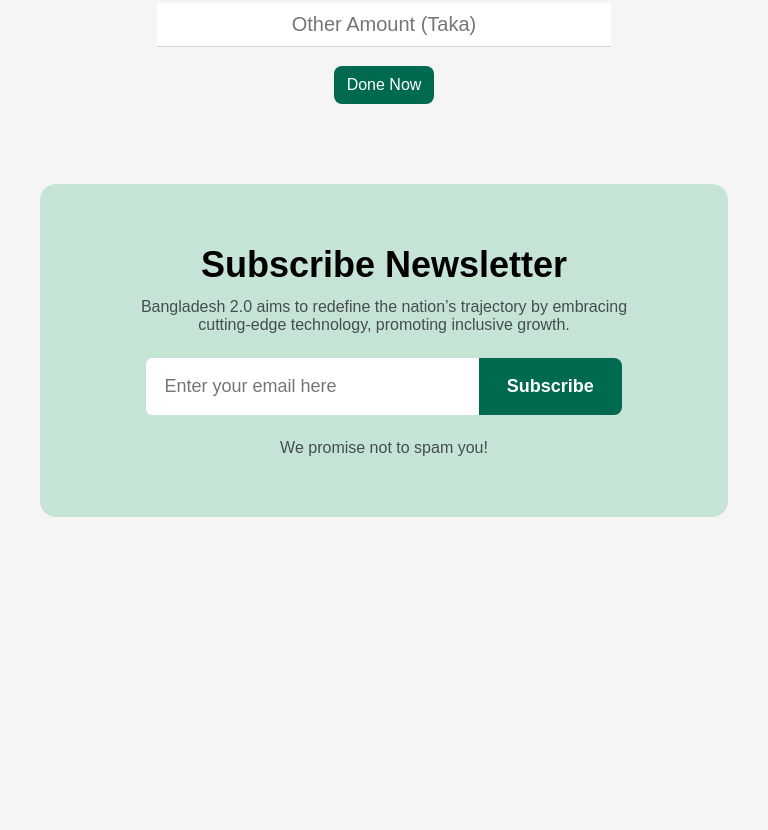
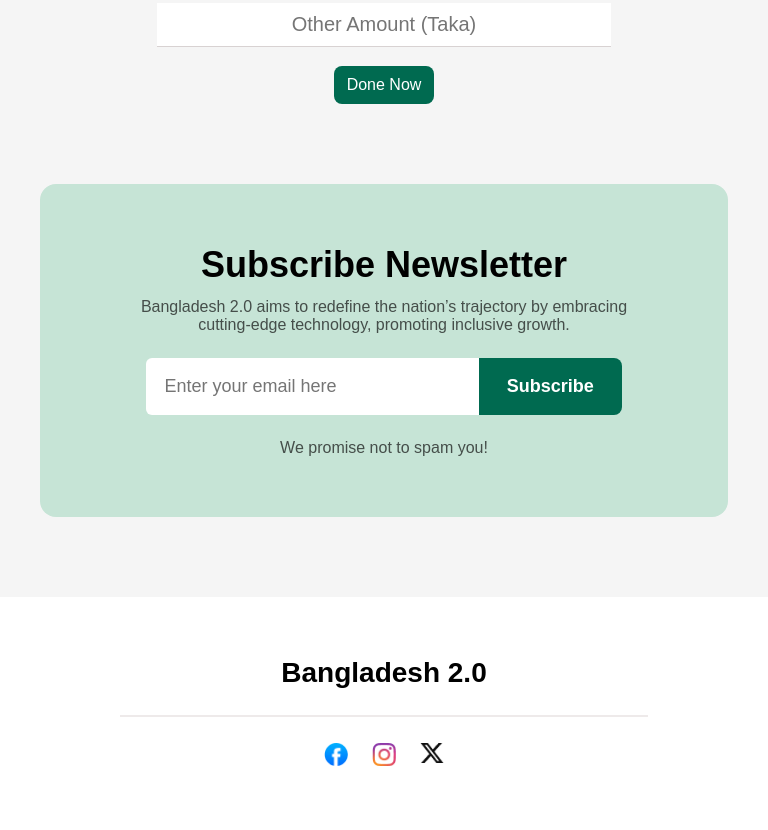
Before and after one commit to Ishtiak-Ahmad/Bangladesh-2.0, a plain HTML site: page index.html in a window 768 px wide. Shown: the part 5815-6645 px from the top of the page. Before the commit the page ends 6412 px from the top, so only its background shows below. Drawn offline with Linux system fonts and the light colour scheme.

Commit message:
Add footer section

```diff
--- a/index.html
+++ b/index.html
@@ -25,14 +25,13 @@
         <div class="banner-content">
           <h5>Bangladesh 2.0</h5>
           <p>Idea, innovation, vision and challenges in New Bangladesh.</p>
-          <button class="btn-primary">Explore New Bangladesh </button>
+          <button class="btn-primary">Explore New Bangladesh</button>
         </div>
         <div class="banner-image">
           <img src="assets/hero.png" alt="" />
         </div>
       </section>
     </header>
-
     <!-- main -->
     <main>
       <!-- pillars-section -->
@@ -277,12 +276,21 @@
           cutting-edge technology, promoting inclusive growth.
         </p>
         <form action="#" method="get">
-          <input type="email" placeholder="Enter your email here">
-          <input type="submit" value="Subscribe">
+          <input type="email" placeholder="Enter your email here" />
+          <input type="submit" value="Subscribe" />
         </form>
         <p>We promise not to spam you!</p>
       </section>
     </main>
-
+    <!-- footer -->
+    <footer>
+      <h2 class="footer-title">Bangladesh 2.0</h2>
+      <hr />
+      <div class="link">
+        <a href="#"><img src="assets/facebook.png" alt="" /></a>
+        <a href="#"><img src="assets/instagram.png" alt="" /></a>
+        <a href="#"><img src="assets/x.png" alt="" /></a>
+      </div>
+    </footer>
   </body>
 </html>
--- a/style.css
+++ b/style.css
@@ -382,6 +382,33 @@
   background: #034636;
   transition: 0.2s;
 }
+/* footer */
+footer {
+  background-color: #fff;
+  text-align: center;
+  padding: 80px 160px;
+}
+footer .footer-title {
+  font-size: 32px;
+  font-weight: bold;
+}
+footer hr {
+  margin: 32px 0;
+  border: 2px solid #eeeaea;
+  border-bottom: none;
+}
+footer .link {
+  display: flex;
+  justify-content: center;
+  gap: 36px;
+}
+footer .link a:hover img {
+  rotate: 360deg;
+  transition: 1.5s;
+}
+footer .link img {
+  width: 36px;
+}
 
 /* Responsive design */
 /* Small */
@@ -549,6 +576,22 @@
     font-size: 16px;
     border-radius: 0 4px 4px 0;
   }
+  /* footer */
+  footer {
+    padding: 30px 80px;
+  }
+  footer .footer-title {
+    font-size: 24px;
+  }
+  footer hr {
+    margin: 26px 0;
+  }
+  footer .link {
+    gap: 24px;
+  }
+  footer .link img {
+    width: 24px;
+  }
 }
 /* Medium */
 @media screen and (min-width: 576px) and (max-width: 768px) {
@@ -703,6 +746,22 @@
     width: 30%;
     border-radius: 0 8px 8px 0;
   }
+  /* footer */
+  footer {
+    padding: 30px 80px;
+  }
+  footer .footer-title {
+    font-size: 24px;
+  }
+  footer hr {
+    margin: 26px 0;
+  }
+  footer .link {
+    gap: 24px;
+  }
+  footer .link img {
+    width: 24px;
+  }
 }
 /* large */
 @media screen and (min-width: 768px) and (max-width: 992px) {
@@ -849,6 +908,13 @@
   .subscribe-section form input:last-child {
     width: 30%;
   }
+  /* footer */
+  footer {
+    padding: 60px 120px;
+  }
+  footer .footer-title {
+    font-size: 28px;
+  }
 }
 /* extra-large */
 @media screen and (min-width: 992px) and (max-width: 1200px) {
@@ -913,4 +979,8 @@
   .subscribe-section form input:last-child {
     width: 30%;
   }
+  /* footer */
+  footer {
+    padding: 60px 120px;
+  }
 }
```
